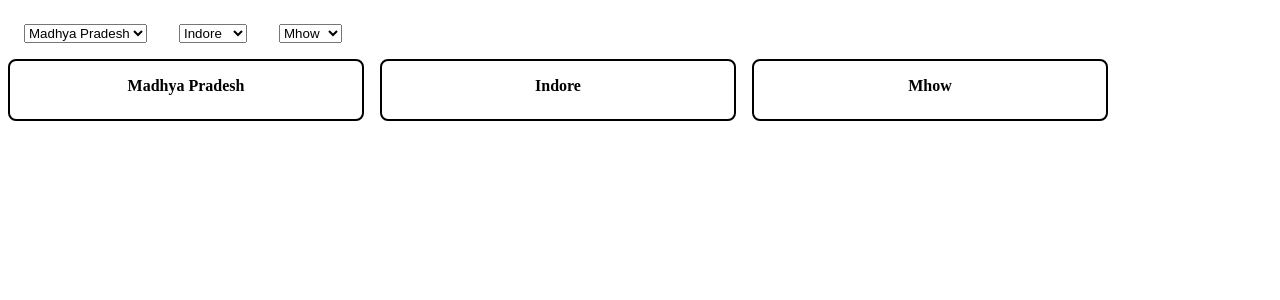
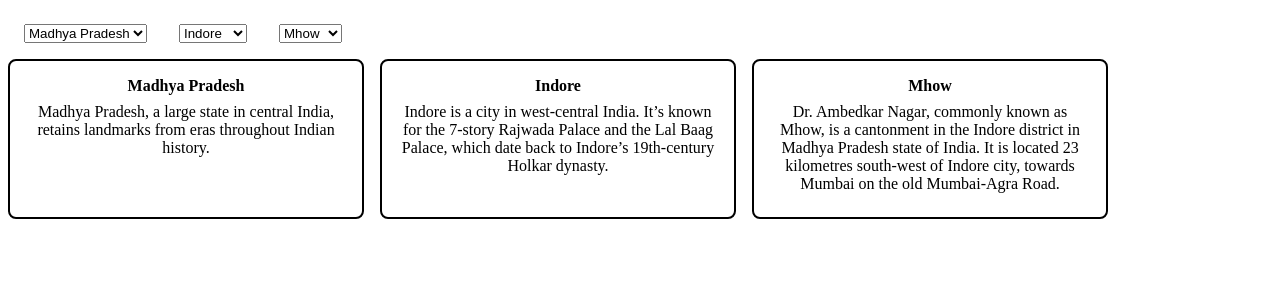
Before and after one commit to acciojob/dropdown-react-FarazAhmad2, a React app: page / in a window 1280 px wide. Shown: the top 300 px of the page. Built offline with nearby package versions, Linux system fonts and the light colour scheme.

Commit message:
sixth commit

```diff
--- a/src/components/App.js
+++ b/src/components/App.js
@@ -219,7 +219,6 @@ const states = [
   },
 ];
 
-
 const ACTIONS = {
   STATE_IDX: "state-index",
   CITY_IDX: "city-index",
@@ -278,31 +277,39 @@ function App() {
         ))}
       </select>
       <select id="landmark" onChange={getLandmarkIndex}>
-        {states[index.state].city[index.city].landmarks.map((landmark, index) => (
-          <option key={index} value={index}>
-            {landmark.name}
-          </option>
-        ))}
+        {states[index.state].city[index.city].landmarks.map(
+          (landmark, index) => (
+            <option key={index} value={index}>
+              {landmark.name}
+            </option>
+          )
+        )}
       </select>
       <div className="cards">
-        <div id="state-title" className="card">
-          {states[index.state].name}
-          <div id="state-description">
-            {/* {states[index.state].description} */}
-            </div>
+        <div className="card">
+          <div id="state-title">{states[index.state].name}</div>
+          <div id="state-description">{states[index.state].description}</div>
         </div>
 
-        <div id="city-name" className="card">
-          {states[index.state].city[index.city].name}
+        <div className="card">
+          <div id="city-name">{states[index.state].city[index.city].name}</div>
           <div id="city-description">
-            {/* {states[index.state].city[index.city].description} */}
+            {states[index.state].city[index.city].description}
           </div>
         </div>
 
-        <div id="landmark-name" className="card">
-          {states[index.state].city[index.city].landmarks[index.landmark].name}
+        <div className="card">
+          <div id="landmark-name">
+            {
+              states[index.state].city[index.city].landmarks[index.landmark]
+                .name
+            }
+          </div>
           <div id="landmark-description">
-            {/* {states[index.state].city[index.city].landmarks[index.landmark].description} */}
+            {
+              states[index.state].city[index.city].landmarks[index.landmark]
+                .description
+            }
           </div>
         </div>
       </div>
```
